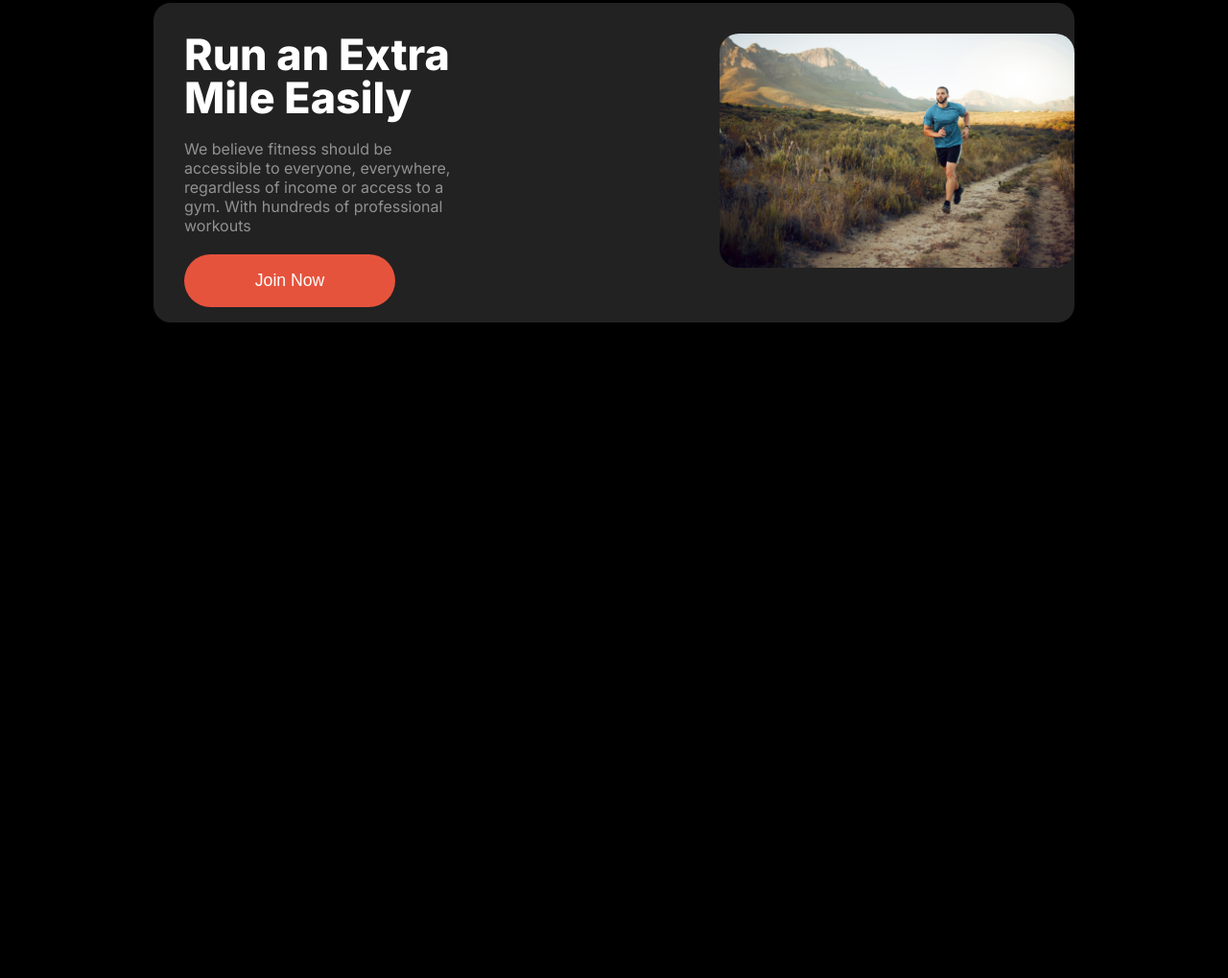
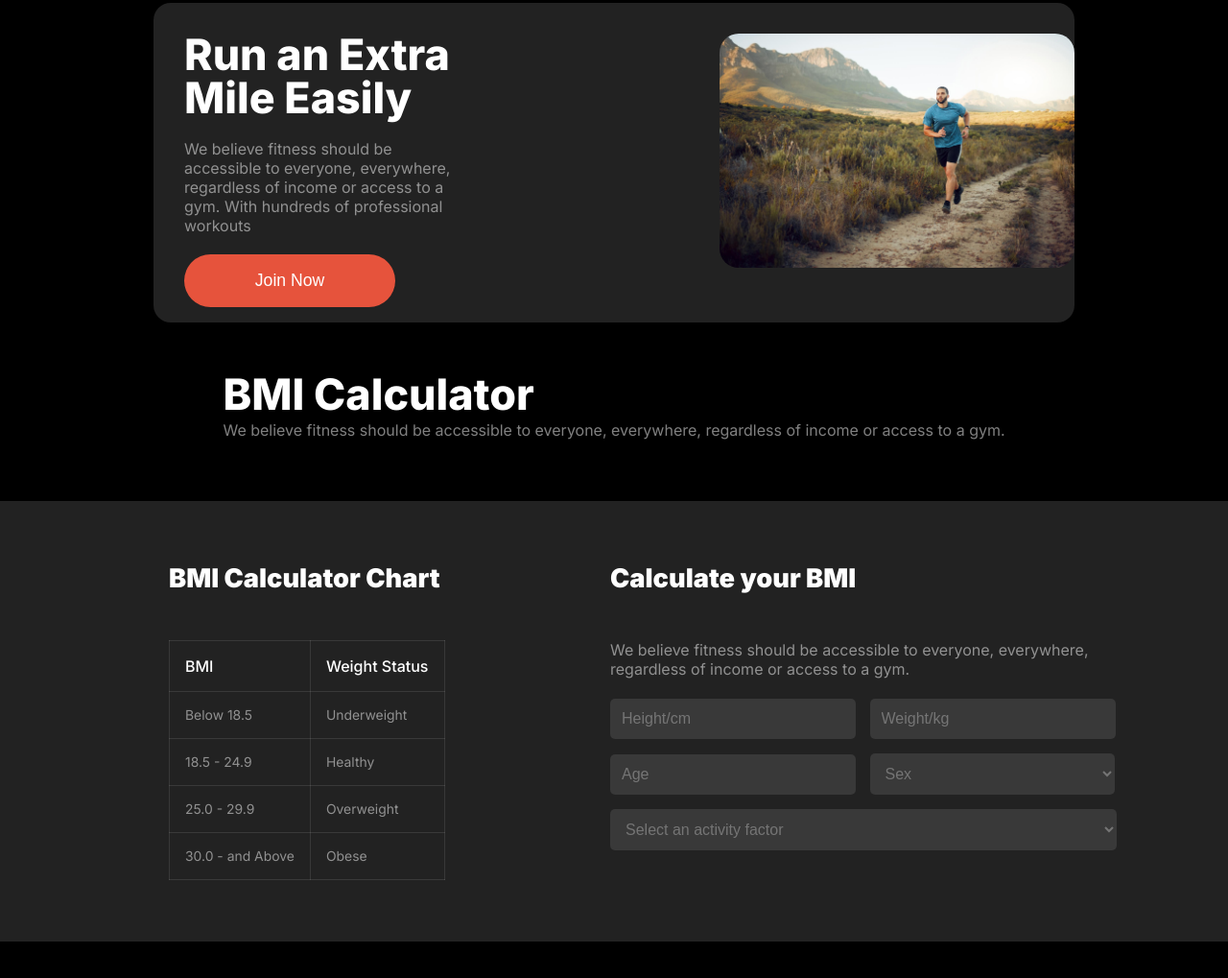
Before and after one commit to Rain44556/FitlifeHub, a plain HTML site: page index.html in a window 1280 px wide. Shown: the part 1248-2267 px from the top of the page at 96% size. Before the commit the page ends 1584 px from the top, so only its background shows below. Drawn offline with Linux system fonts and the light colour scheme.

Commit message:
BMI chart and calculator add

```diff
--- a/index.html
+++ b/index.html
@@ -122,6 +122,66 @@
     </div>
  </section>
 
+
+ <!-- BMI Calculator section -->
+
+ <section class="bmi-calculator-section">
+    <div class="bmi-calculator-contents">
+
+        <div class="bmi-calculator-title-para">
+        <h1>BMI Calculator</h1>
+        <p>We believe fitness should be accessible to everyone, everywhere, regardless of income or access to a gym.</p>
+        </div>
+
+       <div class="bmi-calculator-chart-information">
+        <div class="bmi-calculator-chart">
+            <h2>BMI Calculator Chart</h2>
+            <table>
+                <tr>
+                    <th>BMI</th>
+                    <th>Weight Status</th>
+                </tr>
+                <tr>
+                    <td>Below 18.5</td>
+                    <td>Underweight</td>
+                </tr>
+                <tr>
+                    <td>18.5 - 24.9</td>
+                    <td>Healthy</td>
+                </tr>
+                <tr>
+                    <td>25.0 - 29.9</td>
+                    <td>Overweight</td>
+                </tr>
+                <tr>
+                    <td>30.0 - and Above</td>
+                    <td>Obese</td>
+                </tr>
+            </table>
+        </div>
+
+        <div class="bmi-calculator-information">
+            <h2>Calculate your BMI</h2>
+            <p>We believe fitness should be accessible to everyone, everywhere, regardless of income or access to a gym. </p>
+        <div class="calculate-bmi">
+            <input type="text" name="" id="" placeholder="Height/cm"/>
+        <input type="text" name="" id="" placeholder="Weight/kg"/>
+        <br>
+        <input type="text" name="" id="" placeholder="Age"/>
+        <select name="" id="">
+            <option value="">Sex</option>
+        </select>
+        <br>
+        <select name="" id="activity">
+            <option value="">Select an activity factor</option>
+        </select>
+        </div>
+        </div>
+
+       </div>
+    </div>
+ </section>
+
 </main>
 
 </body>
--- a/styles/styles.css
+++ b/styles/styles.css
@@ -245,3 +245,74 @@ font-weight: 600;
         cursor: pointer;
         margin-top: 20px;
     }
+
+
+    /* BMI-CALCULATOR */
+
+    .bmi-calculator-section{
+        width: 100%;
+        margin: 3rem auto;
+    }
+    .bmi-calculator-contents{
+        display: flex;
+        flex-direction: column;
+        justify-content: center;
+        align-items: center;
+    }
+    .bmi-calculator-chart-information{
+        display: grid;
+        grid-template-columns: repeat(2, 1fr);
+        background: var(--secondary-color);
+        padding: 4rem;
+        margin-top: 4rem;
+    }
+    .bmi-calculator-chart-information h2{
+        font-size: 1.7rem;
+        font-weight: 900;
+        margin-bottom: 3rem;
+        text-align: left;
+    }
+    .bmi-calculator-chart{
+        margin-left: 7rem;
+    }
+    .bmi-calculator-chart table, th, td{
+    border: 1px solid rgba(255,255,255, 0.1);
+    border-collapse: collapse;
+    text-align: left;
+    padding: 1rem;
+    }
+
+    th{
+        font-size: 1rem;
+        font-weight: 500;
+    }
+    td{
+        font-size: 0.87rem;
+        font-weight: 400;
+        color: rgb(255,255,255, 0.5);
+    }
+
+    .bmi-calculator-information{
+        width: 580px;
+    }
+    .calculate-bmi{
+        margin-top: 0.7rem;
+    }
+    .calculate-bmi input,select{
+        width: 40%;
+        margin: 10px 10px 5px 0;
+        padding: 12px;
+        border: none;
+        border-radius: 5px;
+        background-color: rgb(255,255,255, 0.1);
+        color: rgba(255,255,255, 0.3);
+        font-size: 1rem;
+        font-weight: 400;
+    }
+    .calculate-bmi select{
+        width: 44%;
+
+    }
+    .calculate-bmi #activity{
+        width: 91%;
+    }
```
